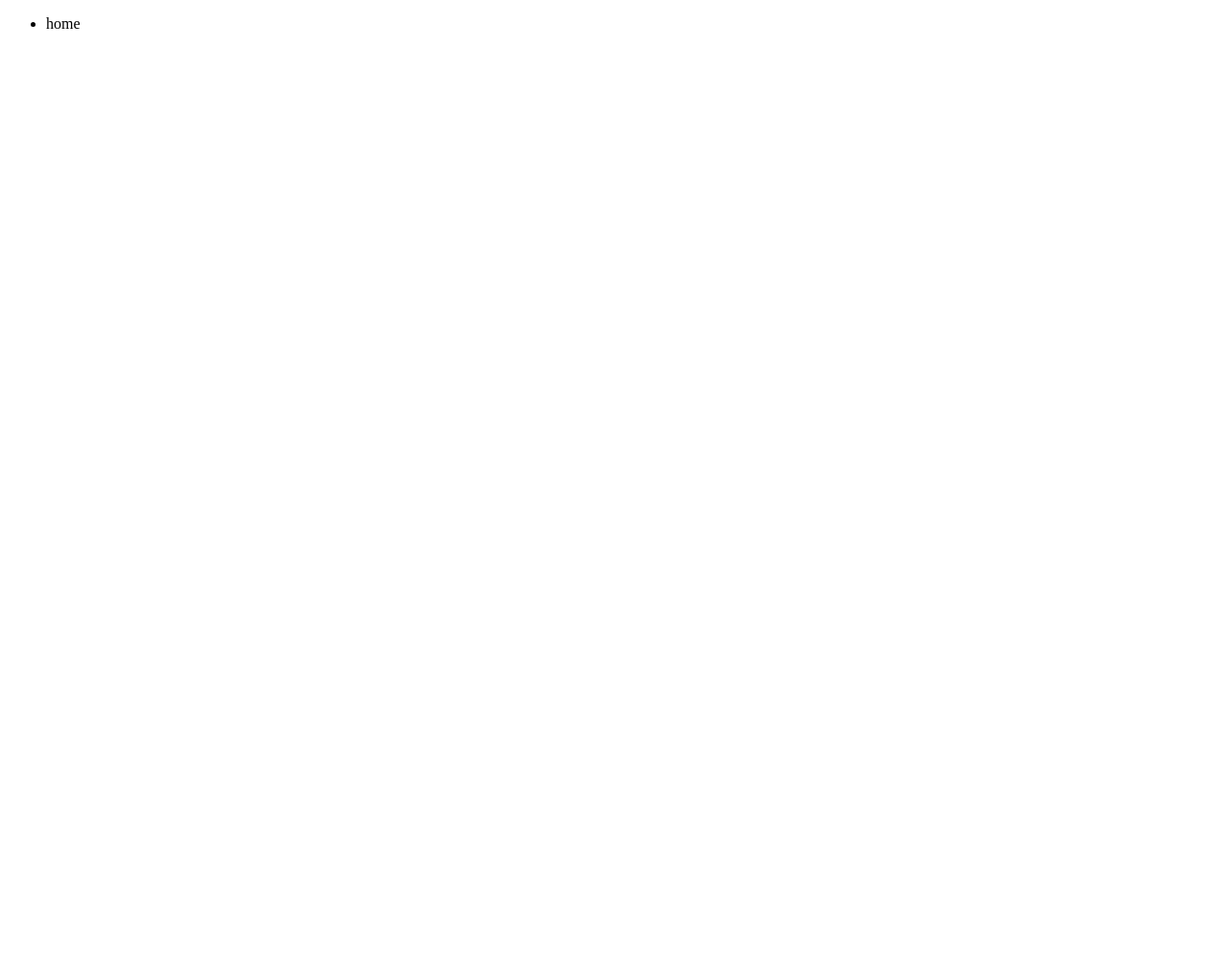
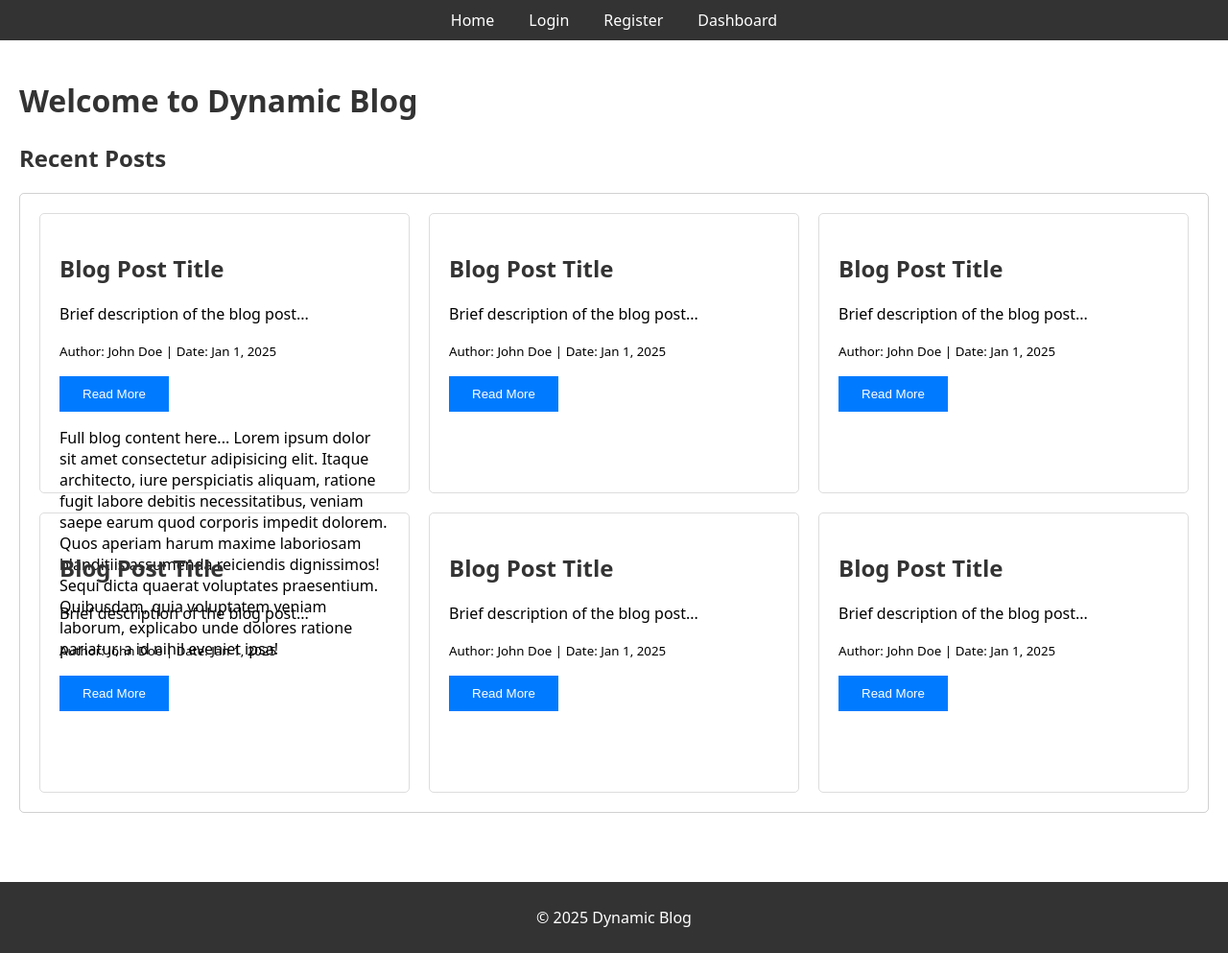
Before and after one commit to Shreyansh2025/Project1, a plain HTML site: page index.html in a window 1280 px wide. Shown: the whole page at 96% size. Before the commit the page ends 800 px from the top, so only its background shows below. Drawn offline with Linux system fonts and the light colour scheme.

Commit message:
Add new file and modify

```diff
--- a/index.html
+++ b/index.html
@@ -1,15 +1,87 @@
 <!DOCTYPE html>
 <html lang="en">
-<head>
-    <meta charset="UTF-8">
-    <meta name="viewport" content="width=device-width, initial-scale=1.0">
-    <title>Document</title>
-</head>
-<body>
+  <head>
+    <meta charset="UTF-8" />
+    <meta name="viewport" content="width=device-width, initial-scale=1.0" />
+    <title>Dynamic Blog - Home</title>
+    <link rel="stylesheet" href="style.css" />
+  </head>
+  <body>
     <header>
-        <ul><li>
-            home
-        </li></ul>
+      <nav>
+        <a href="/Project1/">Home</a>
+        <a href="/Project1/login.html">Login</a>
+        <a href="/Project1/register.html">Register</a>
+        <a href="/Project1/dashboard.html">Dashboard</a>
+      </nav>
     </header>
-</body>
+
+    <main>
+      <h1>Welcome to Dynamic Blog</h1>
+      <h2>Recent Posts</h2>
+
+      <div class="post">
+        <section class="blog-posts">
+          <article>
+            <h2>Blog Post Title</h2>
+            <p>Brief description of the blog post...
+
+            </p>
+            <p><small>Author: John Doe | Date: Jan 1, 2025</small></p>
+            <button onclick="toggleContent(this)">Read More</button>
+            <div class="hidden-content">
+                <p>Full blog content here...
+                  Lorem ipsum dolor sit amet consectetur adipisicing elit. Itaque architecto, iure perspiciatis aliquam, ratione fugit labore debitis necessitatibus, veniam saepe earum quod corporis impedit dolorem. Quos aperiam harum maxime laboriosam blanditiis assumenda reiciendis dignissimos! Sequi dicta quaerat voluptates praesentium. Quibusdam, quia voluptatem veniam laborum, explicabo unde dolores ratione pariatur, a id nihil eveniet ipsa!
+                </p>
+            </div>
+        </article>
+        </section>
+        <section class="blog-posts">
+          <article>
+            <h2>Blog Post Title</h2>
+            <p>Brief description of the blog post...</p>
+            <p><small>Author: John Doe | Date: Jan 1, 2025</small></p>
+            <button>Read More</button>
+          </article>
+        </section>
+        <section class="blog-posts">
+          <article>
+            <h2>Blog Post Title</h2>
+            <p>Brief description of the blog post...</p>
+            <p><small>Author: John Doe | Date: Jan 1, 2025</small></p>
+            <button>Read More</button>
+          </article>
+        </section>
+        <section class="blog-posts">
+          <article>
+            <h2>Blog Post Title</h2>
+            <p>Brief description of the blog post...</p>
+            <p><small>Author: John Doe | Date: Jan 1, 2025</small></p>
+            <button>Read More</button>
+          </article>
+        </section>
+        <section class="blog-posts">
+          <article>
+            <h2>Blog Post Title</h2>
+            <p>Brief description of the blog post...</p>
+            <p><small>Author: John Doe | Date: Jan 1, 2025</small></p>
+            <button>Read More</button>
+          </article>
+        </section>
+        <section class="blog-posts">
+          <article>
+            <h2>Blog Post Title</h2>
+            <p>Brief description of the blog post...</p>
+            <p><small>Author: John Doe | Date: Jan 1, 2025</small></p>
+            <button>Read More</button>
+          </article>
+        </section>
+      </div>
+    </main>
+
+    <footer>
+      <p>&copy; 2025 Dynamic Blog</p>
+    </footer>
+    <script src="script.js"></script>
+  </body>
 </html>
--- a/script.js
+++ b/script.js
@@ -0,0 +1,11 @@
+
+    function toggleContent(button) {
+        const content = button.nextElementSibling;
+        if (content.style.display === "block") {
+            content.style.display = "none";
+            button.textContent = "Read More";
+        } else {
+            content.style.display = "block";
+            button.textContent = "Read Less";
+        }
+    }
--- a/style.css
+++ b/style.css
@@ -0,0 +1,96 @@
+header {
+  background-color: #333;
+  color: #fff;
+  padding: 10px 20px;
+  text-align: center;
+}
+body {
+  font-family: system-ui, -apple-system, BlinkMacSystemFont, "Segoe UI", Roboto,
+    Oxygen, Ubuntu, Cantarell, "Open Sans", "Helvetica Neue", sans-serif;
+  margin: 0;
+  padding: 0;
+}
+nav a {
+  margin: 0 10px;
+  color: #fff;
+  text-decoration: none;
+}
+header h1{
+    color: white;
+}
+header nav {
+  display: flex;
+  justify-content: center;
+  gap: 1rem;
+}
+main {
+  padding: 20px;
+}
+.post {
+  margin-bottom: 20px;
+  padding: 20px;
+  border: 1px solid #19191932;
+  border-radius: 5px;
+  display: grid;
+  grid-template-columns: 1fr 1fr 1fr;
+  gap: 20px;
+}
+.blog-posts {
+  /* margin-bottom: 20px; */
+  padding: 20px;
+  border: 1px solid #ddd;
+  border-radius: 5px;
+  height: 250px;
+  /* overflow-y: hidden; */
+}
+.blog-posts .desc{
+    overflow-y: hidden;
+}
+
+h1,
+h2,
+h3 {
+  color: #333;
+}
+
+.form-container form {
+  display: none;
+}
+.form-container form.active {
+  display: block;
+}
+
+form {
+    margin: 1rem 0;
+}
+
+form label {
+    display: block;
+    margin-bottom: 0.5rem;
+}
+
+form input, form textarea {
+    width: 100%;
+    padding: 0.5rem;
+    margin-bottom: 1rem;
+}
+
+button {
+    background: #007BFF;
+    color: #fff;
+    border: none;
+    padding: 0.7rem 1.5rem;
+    cursor: pointer;
+}
+
+button:hover {
+    background: #0056b3;
+}
+
+footer {
+  margin-top: 2rem;
+  text-align: center;
+  padding: 10px;
+  background-color: #333;
+  color: #fff;
+}
```
Also changed, not shown: dashboard.html (added, +43 -0 lines), login.html (added, +61 -0 lines), register.html (added, +66 -0 lines).
